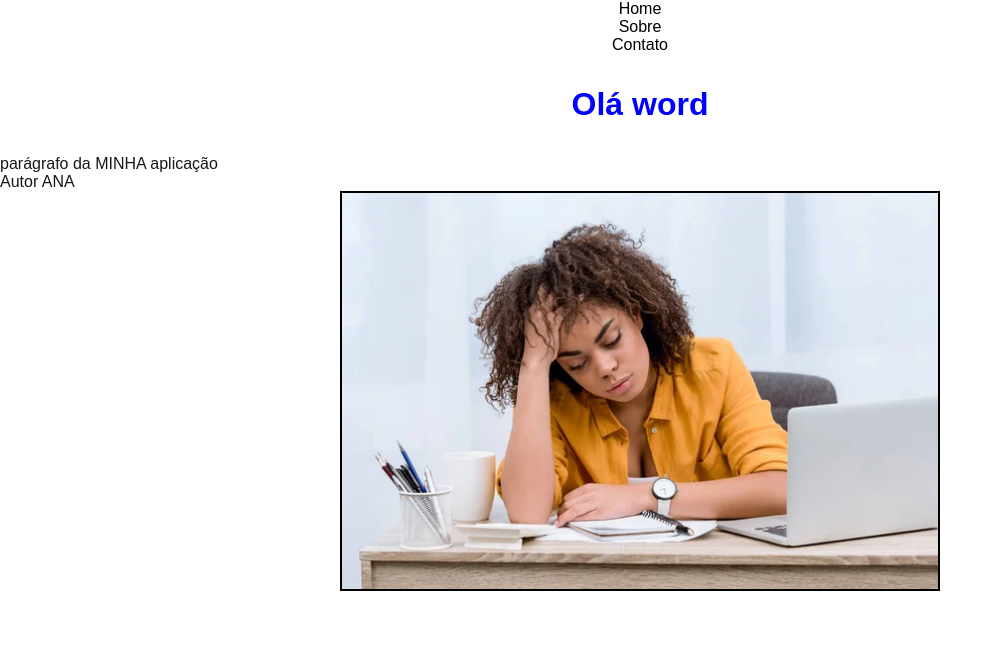
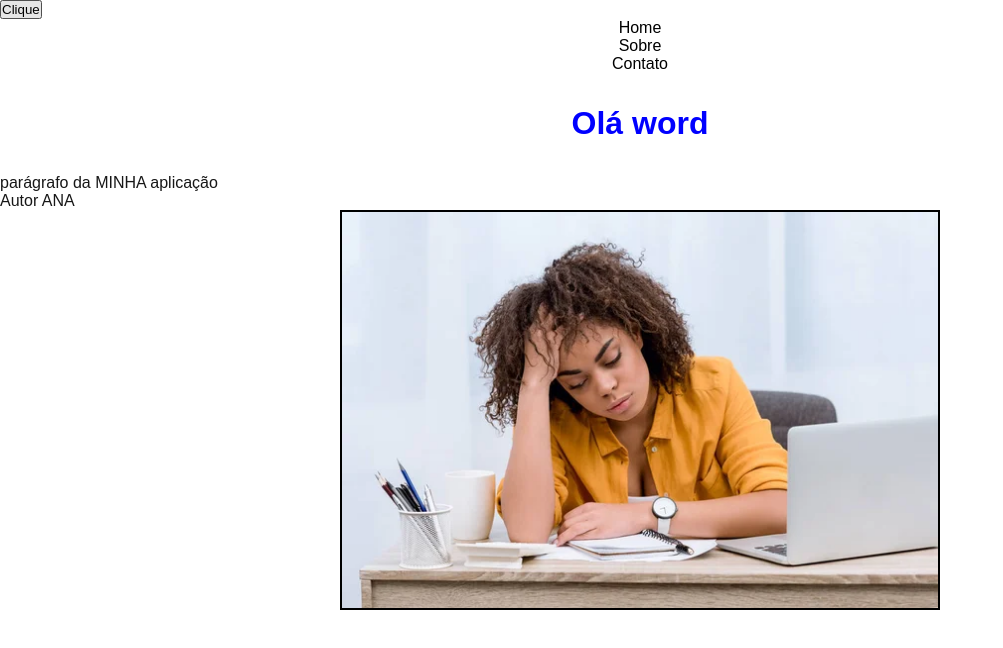
Before and after one commit to Anacaroline16/Front_end_2, a Next.js app in the folder projeto/: page / in a window 1280 px wide. Shown: the top 648 px of the page, without its empty margins (0-1003 px from the left). Built offline with nearby package versions, Linux system fonts and the light colour scheme.

Commit message:
atualizando

```diff
--- a/projeto/src/componentes/Header/index.js
+++ b/projeto/src/componentes/Header/index.js
@@ -1,8 +1,15 @@
-import Link from "next/link"
-import style from "./header.module.css"
+'use client';
+import Link from "next/link";
+import { useState } from "react";
+import style from "./header.module.css";
+
 export default function Header (){
+    const [showMenu, setShowMenu] = useState(true)
     return(
         <header>
+            { <button onClick={()=>setShowMenu(!showMenu)}>Clique</button>     /*  Colocar um icone   */}
+            {
+                showMenu &&     // gfff
                 <nav>
                     <ul >
                         <li className={style.li}><Link href='/' > Home</Link></li>
@@ -10,6 +17,7 @@ export default function Header (){
                         <li className={style.li}><Link href='/contato' > Contato</Link></li>
                     </ul>
                 </nav>
+            }
         </header>
     )
 }
```
Lines whose indentation alone changed are shown as unchanged.
